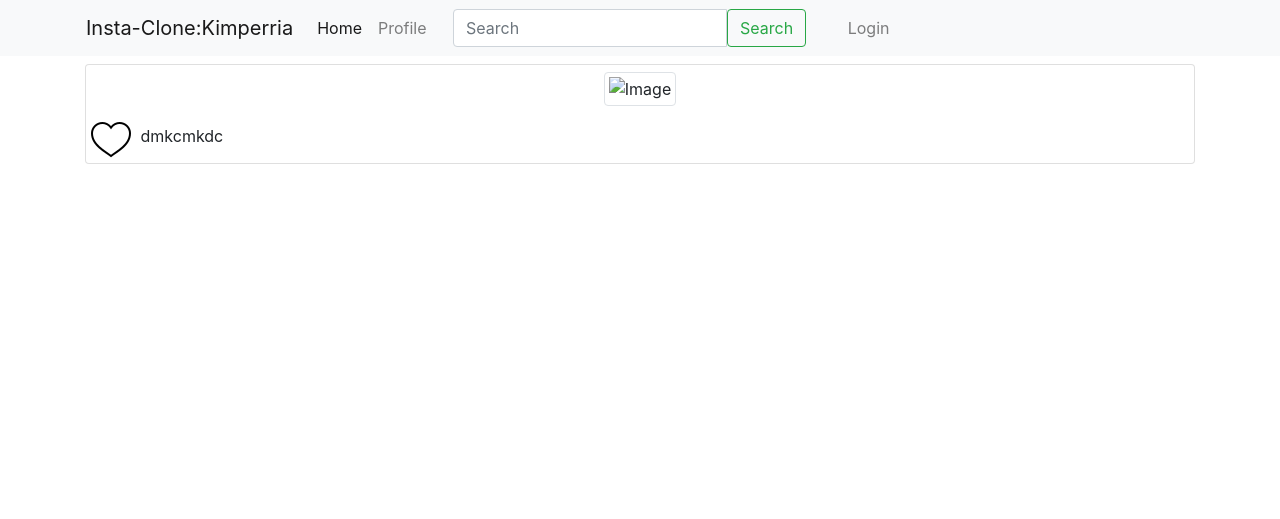
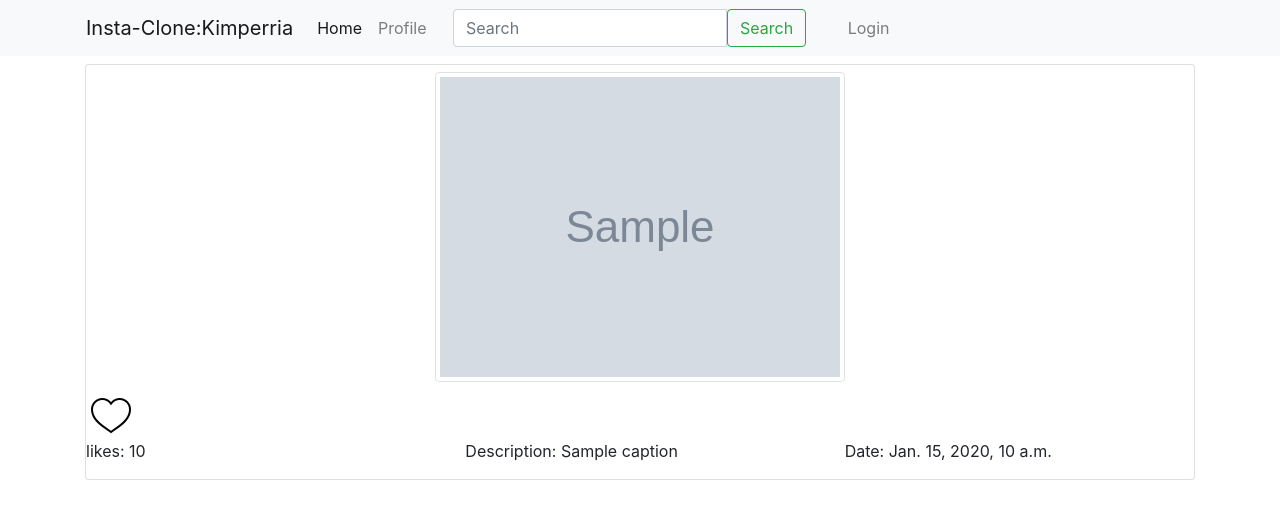
Before and after one commit to John-Kimani/insta_clone, a Django app: template instagram/templates/timeline.html in a window 1280 px wide. Shown: the top 519 px of the page. Run offline with Django 4.2, Linux system fonts and the light colour scheme; tables that the repository leaves empty hold one stand-in row (values such as "Sample post"); the template is opened without the code that fills it: values that come from a table or form of the project are taken from there, most other values are stand-ins (such as "Sample title", 1, 10 or a date in 2020); grey boxes marked "Sample" are stand-in pictures; some libraries are stand-ins or nearby versions.

Commit message:
Dev: Displays photo class attributes

```diff
--- a/instagram/models.py
+++ b/instagram/models.py
@@ -14,6 +14,14 @@ class Photos(models.Model):
     likes = models.PositiveIntegerField(default=0)
     date = models.DateTimeField(default=timezone.now)
 
+    @classmethod
+    def display_all(cls):
+        '''
+        Function that dislays post information
+        '''
+        caption = cls.objects.all()
+        return caption
+
     def save_image(self):
         self.save()
 
--- a/instagram/templates/timeline.html
+++ b/instagram/templates/timeline.html
@@ -4,14 +4,24 @@
 {% block content %}
     <div class="container container-fluid">
         <div class="card mt-2">
-            {% for image in images%}
+            {% for image in captions%}
                 <!-- Button trigger modal -->
                 <a type="button" class="btn" data-toggle="modal" data-target="#pic{{image.id}}">
                     <img src="{{image.image.url}}" alt="Image" class="img-thumbnail">
                 </a>
                 <div class="reactions">
                     <img src="static/assets/icons/like.png" alt="">
-                    dmkcmkdc
+                    <div class="row">
+                        <div class="col-md-4">
+                            <p>likes: {{image.likes}}</p>
+                        </div>
+                        <div class="col-md-4">
+                            <p>Description: {{image.caption}}</p>
+                        </div>
+                        <div class="col-md-4">
+                            <p>Date: {{image.date}}</p>
+                        </div>
+                    </div>
                 </div>
 
                 <!-- Modal -->
--- a/instagram/views.py
+++ b/instagram/views.py
@@ -8,9 +8,9 @@ def index(request):
     '''
     View function for the timeline page
     '''
-    images = Photos.objects.all()
-
-    return render(request, 'timeline.html', {"images":images})
+    # images = Photos.objects.all()
+    caption = Photos.display_all()
+    return render(request, 'timeline.html', {"captions":caption})
 
 def profile_page(request):
     '''
```
